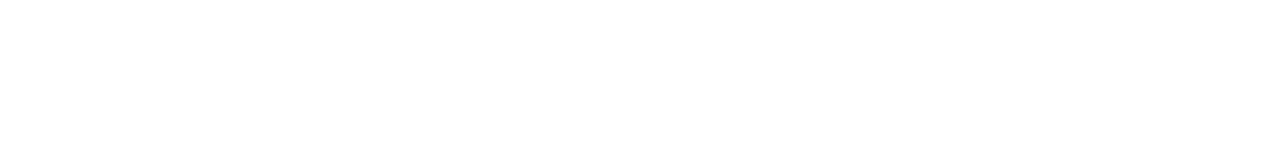
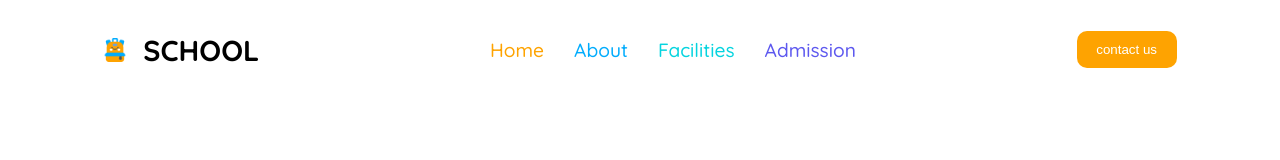
Before and after one commit to ahammed-sabuj/Kids-Education, a plain HTML site: page index.html in a window 1280 px wide. Drawn offline with Linux system fonts and the light colour scheme.

Commit message:
header added

```diff
--- /dev/null
+++ b/css/style.css
@@ -0,0 +1,84 @@
+@import url('https://fonts.googleapis.com/css2?family=Quicksand:wght@300..700&display=swap');
+.quicksand-font{
+    font-family: "Quicksand", serif;
+    font-optical-sizing: auto;
+    font-weight: 400;
+    font-style: normal;
+}
+/* shared style */
+.color-1{
+    color: rgb(254, 163, 1);
+}
+.color-2{
+    color: rgb(1, 172, 253);
+}
+.color-3{
+    color: rgb(5, 212, 223);
+}
+.color-4{
+    color: rgb(93, 88, 239);
+}
+/* header style */
+.img-school{
+    display: flex;
+    font-size: 1.2rem;
+    font-weight: 700;
+    align-items: center;
+    gap: 1rem;
+}
+.img{
+    height: 1.5rem;
+    width: 1.5rem;
+}
+
+.nav-bar{
+    display: flex;
+    justify-content: space-around;
+    align-items: center;
+    max-width: 1440px;
+    margin: 0 auto;
+}
+.nav-links{
+    display: flex;
+}
+.nav-item{
+    list-style: none;
+    margin-right: 30px;
+}
+.nav-link{
+    text-decoration: none;
+    font-weight: 500;
+    font-size: 1.2rem;
+}
+.btn-1{
+    border-radius: 10px;
+    height: 37px;
+    width: 100px;
+    border: none;
+    font-weight: 500;
+    color: rgb(255, 255, 255);
+    background: rgb(254, 163, 1);
+}
+.humburger{
+    display: none;
+}
+
+/* responsive */
+@media screen and (max-width: 576px) {
+    /* .header{
+        border: 0.01rem solid rgb(254, 163, 1);
+
+    } */
+    .nav-links{
+        display: none;
+    }
+    .btn-1{
+        display: none;
+    }
+    .humburger{
+        display: flex;
+    }
+    .nav-bar{
+        justify-content: space-between;
+    }
+}
--- a/index.html
+++ b/index.html
@@ -4,8 +4,32 @@
     <meta charset="UTF-8">
     <meta name="viewport" content="width=device-width, initial-scale=1.0">
     <title>Kids-Education</title>
+    <link rel="stylesheet" href="css/style.css">
+    <link rel="stylesheet" href="https://cdnjs.cloudflare.com/ajax/libs/font-awesome/4.7.0/css/font-awesome.min.css">
 </head>
-<body>
+<body class="quicksand-font">
+    <header class="header">
+        <nav class="nav-bar">
+            <div class="img-school">
+                <img class="img" src="assets/logo.png" alt="">
+                <h1 class="school">SCHOOL</h1>
+            </div>
+            <ul class="nav-links">
+                <li class="nav-item"><a href="" class="nav-link color-1">Home</a></li>
+                <li class="nav-item"><a href="" class="nav-link color-2">About</a></li>
+                <li class="nav-item"><a href="" class="nav-link color-3">Facilities</a></li>
+                <li class="nav-item"><a href="" class="nav-link color-4">Admission</a></li>
+            </ul>
+            <button class="btn-1">contact us</button>
+            <h1 class="humburger"><i class="fa fa-navicon"></i></h1>
 
+        </nav>
+    </header>
+    <main>
+
+    </main>
+    <footer>
+
+    </footer>
 </body>
 </html>
```
